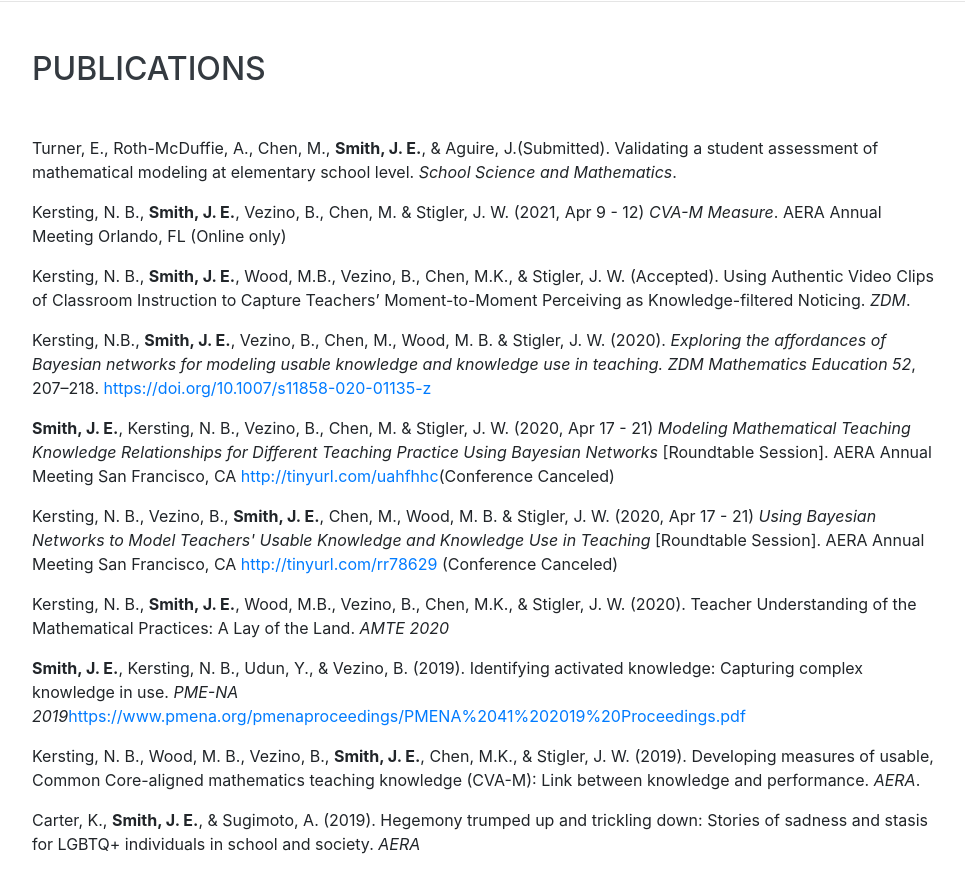
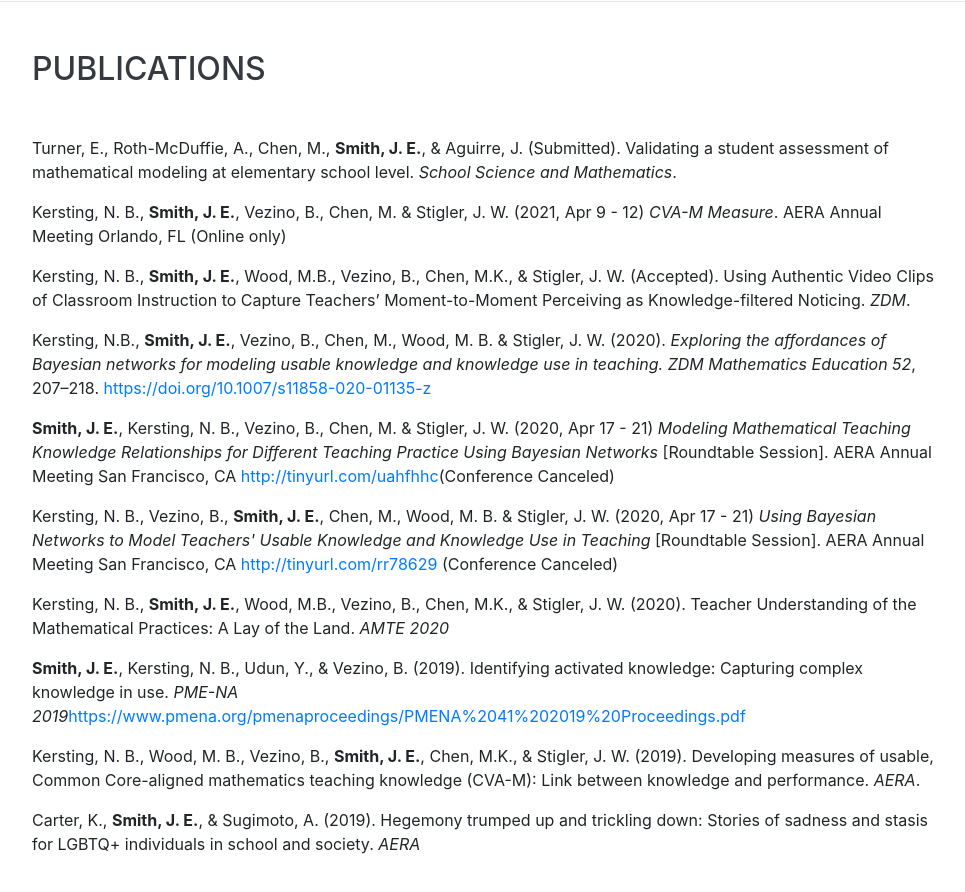
Before and after one commit to edSmith62/edsmith62.github.io, a website with bundled scripts: page index.html in a window 1280 px wide. Shown: the part 1600-2492 px from the top of the page, without its empty margins (288-1253 px from the left). Built offline with nearby package versions, Linux system fonts and the light colour scheme; a web font is replaced by a local one.

Commit message:
Update index.html

```diff
--- a/index.html
+++ b/index.html
@@ -165,7 +165,7 @@
         <div class="resume-item d-flex flex-column flex-md-row justify-content-between mb-5">
           <div class="resume-content">
             <h3 class="mb-0"></h3>
-            <p>Turner, E., Roth-McDuffie, A., Chen, M., <b>Smith, J. E.</b>, & Aguire, J.(Submitted). Validating a student assessment of mathematical modeling at elementary school level. <i>School Science and Mathematics</i>.</p>
+            <p>Turner, E., Roth-McDuffie, A., Chen, M., <b>Smith, J. E.</b>, & Aguirre, J. (Submitted). Validating a student assessment of mathematical modeling at elementary school level. <i>School Science and Mathematics</i>.</p>
             <p>Kersting, N. B., <b>Smith, J. E.</b>, Vezino, B., Chen, M. & Stigler, J. W. (2021, Apr 9 - 12) <i>CVA-M Measure</i>. AERA Annual Meeting Orlando, FL <a href=""></a>(Online only)</p>
             <p>Kersting, N. B., <b>Smith, J. E.</b>, Wood, M.B., Vezino, B., Chen, M.K., & Stigler, J. W. (Accepted). Using Authentic Video Clips of Classroom Instruction to Capture Teachers’ Moment-to-Moment Perceiving as Knowledge-filtered Noticing. <i>ZDM</i>.</p>
             <p>Kersting, N.B., <b>Smith, J. E.</b>, Vezino, B., Chen, M., Wood, M. B. & Stigler, J. W. (2020). <i>Exploring the affordances of Bayesian networks for modeling usable knowledge and knowledge use in teaching. ZDM Mathematics Education 52</i>, 207–218. <a href = "https://doi.org/10.1007/s11858-020-01135-z">https://doi.org/10.1007/s11858-020-01135-z</a></p>
```
